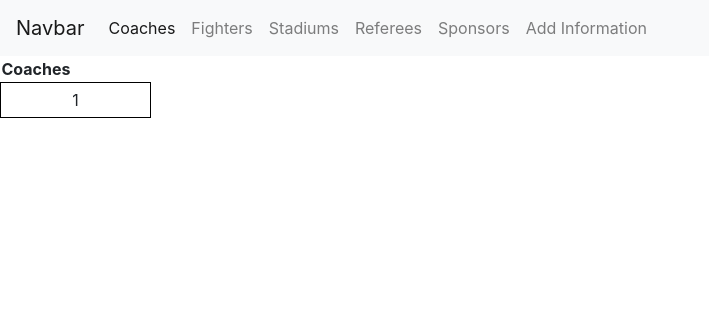
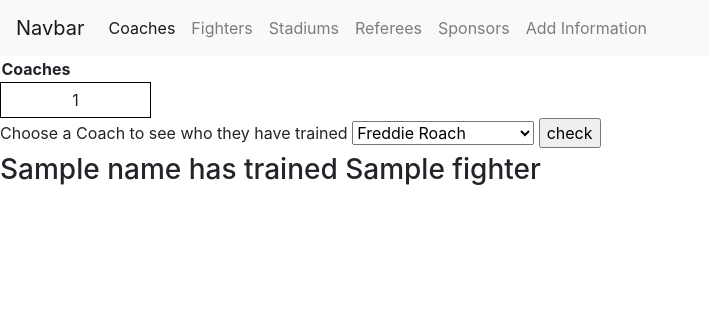
Before and after one commit to jerry152/project, a Flask app: template templates/coaches.html in a window 1280 px wide. Shown: the top 316 px of the page, without its empty margins (0-709 px from the left). Run offline with Flask 2, Linux system fonts and the light colour scheme; the template is opened without the code that fills it: most values are stand-ins (such as "Sample title", 1, 10 or a date in 2020); some libraries are stand-ins or nearby versions.

Commit message:
Added coaches and there fighters

```diff
--- a/app.py
+++ b/app.py
@@ -27,6 +27,30 @@ def coaches():
     mycursor.execute("SELECT * FROM Coaches")
     data = mycursor.fetchall()
     return render_template("coaches.html", data = data)
+
+# choose coach the show there fighters
+@app.route("/trainedFighters",methods = ['POST', "GET"])
+def trainedFighters():
+    results1 = request.form['coaches1']
+    print(results1)
+    database = r"boxing.sqlite"
+    conn = openConnection(database)
+    _conn = conn.cursor()
+    sql = """
+SELECT f_name
+FROM Fighters, Coaches
+WHERE c_name = ?
+and f_coachName = c_name;
+    """
+    args = [results1]
+    _conn.execute(sql,args)
+    query = _conn.fetchall()
+    print(query)
+    _conn.execute("SELECT * FROM Coaches")
+    data = _conn.fetchall()
+
+
+    return render_template("coaches.html",fighter = query, data = data, name = results1)
 
 
 
--- a/templates/coaches.html
+++ b/templates/coaches.html
@@ -37,5 +37,26 @@
        </table>
 
 
+       <form class="grid" action="/trainedFighters" method="post">
+        <div class = "d-inline">
+        <label for = "query1">Choose a Coach to see who they have trained</label>
+        <select name="coaches1" id="coaches">
+            <option value="Freddie Roach">Freddie Roach</option>
+            <option value="Floyd Mayweather Sr">Floyd Mayweather Sr</option>
+            <option value="Chepo Reynoso">Chepo Reynoso</option>
+            <option value="Cuz Dmato">Cuz Dmato"</option>
+            <option value="Teddy Atlas">Teddy Atlas</option>
+
+        </select>
+        <input type="Submit" class = "file_submit" value="check">
+    </div>
+    </form>
+
+    {%if fighter %}
+        <h3>{{name}} has trained {{fighter}}</h3>
+    {%endif%}
+
+
+
 </body>
 </html>
```
Also changed, not shown: creatingDataBase.sql (+19 -0 lines).
